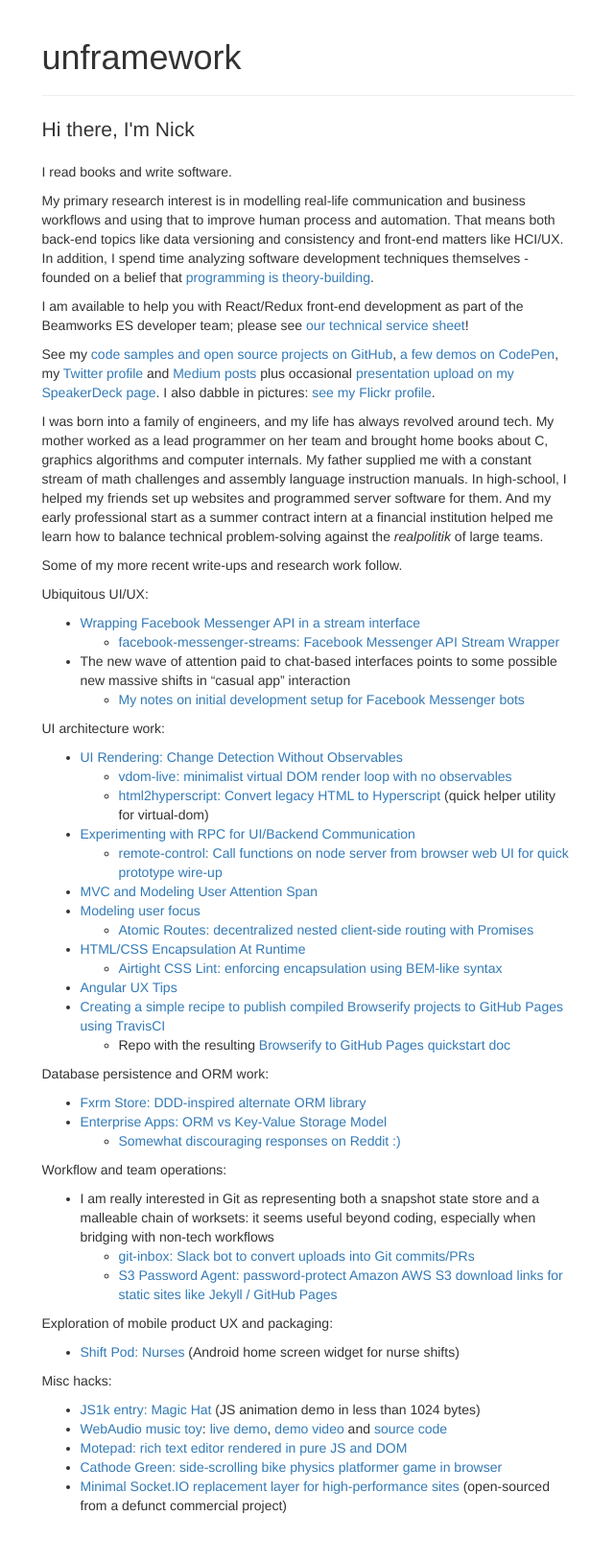
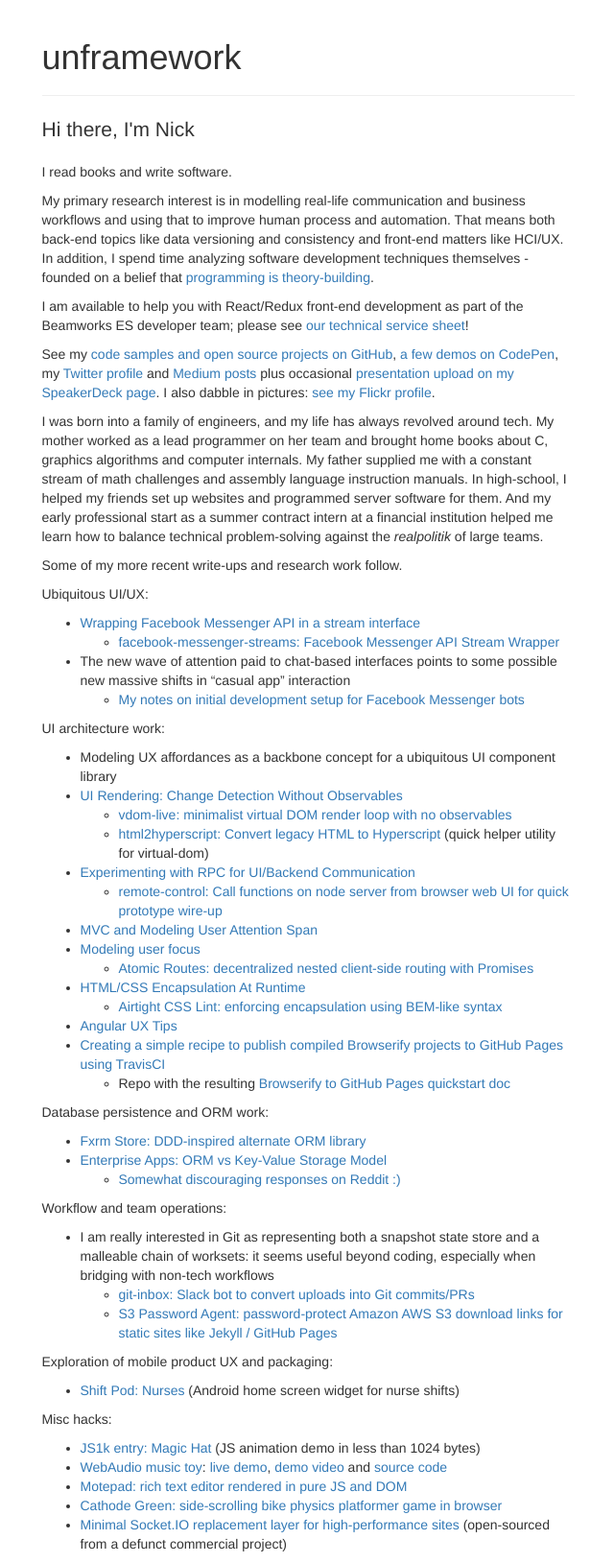
Before and after one commit to unframework/unframework-website, a Jekyll site: the page built from index.md, in a window 1280 px wide. Shown: the whole page at 96% size, without its empty margins (319-959 px from the left). Built offline with Jekyll 4.4.1, drawn with Linux system fonts in a browser that asks for light colours; before the commit the page ends 1589 px from its top, so only the background shows below that.

Commit message:
Affordance modeling note

```diff
--- a/index.md
+++ b/index.md
@@ -24,6 +24,7 @@
 
 UI architecture work:
 
+* Modeling UX affordances as a backbone concept for a ubiquitous UI component library
 * [UI Rendering: Change Detection Without Observables](/ui-repaint)
     * [vdom-live: minimalist virtual DOM render loop with no observables](https://github.com/unframework/vdom-live)
     * [html2hyperscript: Convert legacy HTML to Hyperscript](https://github.com/unframework/html2hyperscript) (quick helper utility for virtual-dom)
```
